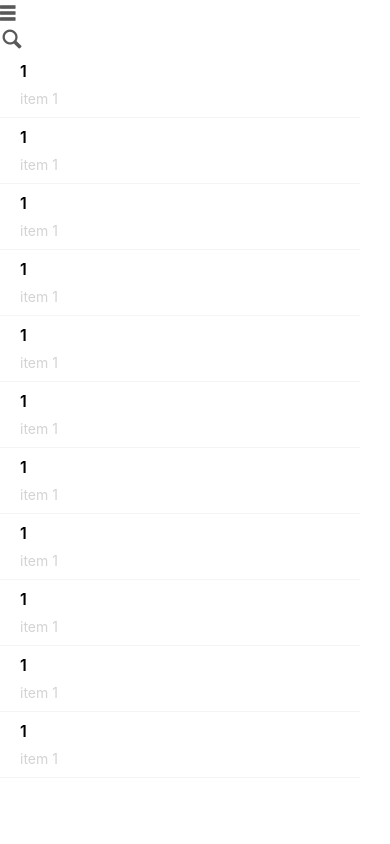
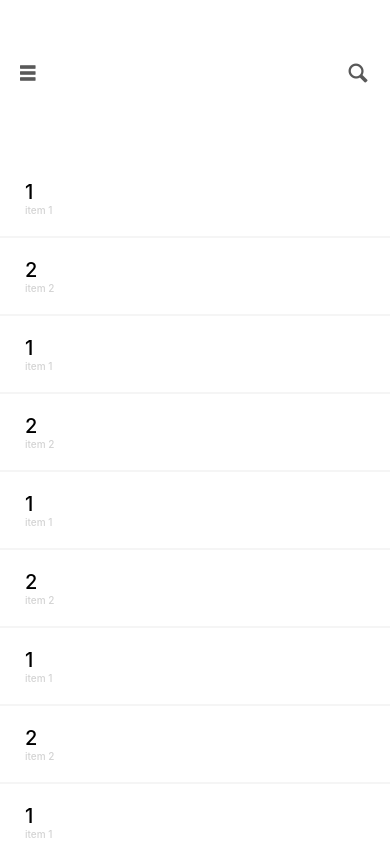
Before and after one commit to Japiinhaa/APP, a React Native app: screen / in a window 390 px wide. Shown: the top 844 px of the page. Built offline with nearby package versions, Linux system fonts and the light colour scheme.

Commit message:
finalizacao da page inventario

```diff
--- a/components/Itens.tsx
+++ b/components/Itens.tsx
@@ -1,38 +1,37 @@
 import React from "react";
 import { Image, Text, View, StyleSheet } from "react-native";
 
-const itens = ({id, item }) => {
-    const styles = StyleSheet.create({
-
-        display: {
-            height: 66,
-            width: 360,
-            borderBottomWidth: 1,
-            borderColor: '#F5F5F5',
-            paddingHorizontal: 20,
-            paddingVertical: 10,
-            gap: 10,
-        },
-        text : {
-            fontSize: 16,
-            fontWeight: '600',
-            lineHeight: 19,
-            color: 'black',
-        },
-        item: {
-            fontSize: 14,
-            fontWeight: '400',
-            lineHeight: 16,
-            color: 'lightgray',
-        },
-    });
-
-    return (
+const Itens = ({id, item }) => {
+    return(
         <View style={styles.display}>
             <Text style={styles.text}>{id}</Text>
             <Text style={styles.item}>{item}</Text>
         </View>
     );
-}
+};
 
-export default itens;
+export default Itens;
+
+const styles = StyleSheet.create({
+    display: {
+        borderBottomColor: '#f5f5f5',
+        borderBottomWidth: 2,
+    },
+    text : {
+        fontSize: 20,
+        fontWeight: '500',
+        color: 'black',
+        alignContent: 'center',
+        marginTop: 20,
+
+        marginLeft: 25,
+    },
+    item: {
+        fontSize: 10,
+        fontWeight: '500',
+        color: 'lightgray',
+        alignContent: 'center',
+        marginLeft: 25,
+        marginBottom: 20,
+    },
+});
--- a/screens/Inventarios.tsx
+++ b/screens/Inventarios.tsx
@@ -1,40 +1,82 @@
-import Itens from "../components/Itens";
-import { View, StyleSheet } from "react-native";
-import { Foundation } from '@expo/vector-icons';
-import { Entypo } from '@expo/vector-icons';
-import { FontAwesome6 } from '@expo/vector-icons';
-import { FontAwesome5 } from '@expo/vector-icons';
-import { AntDesign } from '@expo/vector-icons';
+import React from "react";
+import { View, TouchableOpacity, StyleSheet, ScrollView } from "react-native";
+import Itens from "../components/Itens"
+import { AntDesign,FontAwesome5, FontAwesome6, Entypo, Foundation} from '@expo/vector-icons';
 
-const Inventario = () => {
-    const styles = StyleSheet.create({
-        Inventario: {
-            height: 60,
-            width: 360,
-            borderRadius: 5,
-            justifyContent: 'space-between',
-        }
-    });
-
+const itens = () => {
     return (
-        <View style={styles.Inventario}>
-            <Foundation name="list" size={24} color="#595959" />
-            <Entypo name="magnifying-glass" size={24} color="#595959" />
-
+        <View>
+        <ScrollView>
+            <View style={styles.displaytop}>
+                <Foundation name="list" size={24} color="#595959" />
+                <TouchableOpacity>
+                    <Entypo name="magnifying-glass" size={24} color="#595959" />
+                </TouchableOpacity>
+            </View>
             <View>
                 <Itens id="1" item="item 1" />
+                <Itens id="2" item="item 2" />
                 <Itens id="1" item="item 1" />
+                <Itens id="2" item="item 2" />
                 <Itens id="1" item="item 1" />
+                <Itens id="2" item="item 2" />
                 <Itens id="1" item="item 1" />
+                <Itens id="2" item="item 2" />
                 <Itens id="1" item="item 1" />
+                <Itens id="2" item="item 2" />
                 <Itens id="1" item="item 1" />
+                <Itens id="2" item="item 2" />
                 <Itens id="1" item="item 1" />
+                <Itens id="2" item="item 2" />
                 <Itens id="1" item="item 1" />
-                <Itens id="1" item="item 1" />
-                <Itens id="1" item="item 1" />
-                <Itens id="1" item="item 1" />
+                <Itens id="2" item="item 2" />
+            </View>
+        </ScrollView>
+            <View style={styles.addButtonContainer}>
+                <AntDesign name="pluscircle" size={50} color="red" />
+            </View>
+            <View style={styles.display}>
+                <FontAwesome5 name="list-ol" size={24} color="#ffffff" />
+                <FontAwesome6 name="camera-rotate" size={24} color="#ffffff" />
             </View>
         </View>
     );
-}
-export default Inventario;
+};
+
+const styles = StyleSheet.create({
+    displaytop:{
+        padding: 20,
+        marginTop: 40,
+        width: "100%",
+        height: 120,
+        flexDirection: "row",
+        justifyContent: "space-between",
+    },
+display: {
+    position: "absolute",
+    bottom: 0,
+    width: "100%",
+    height: 60,
+    flexDirection: "row",
+    justifyContent: "center",
+    gap: 20,
+    alignItems: "center",
+    backgroundColor: "#ff0000",
+},
+addButtonContainer: {
+    position: "absolute",
+    bottom: 20,
+    right: 0,
+    margin: 20,
+    marginBottom: 40,
+    marginRight: 20,
+    width: 60,
+    height: 60,
+    borderRadius: 30,
+    backgroundColor: "#ffffff",
+    alignItems: "center",
+    justifyContent: "center",
+},
+});
+
+export default itens;
```
